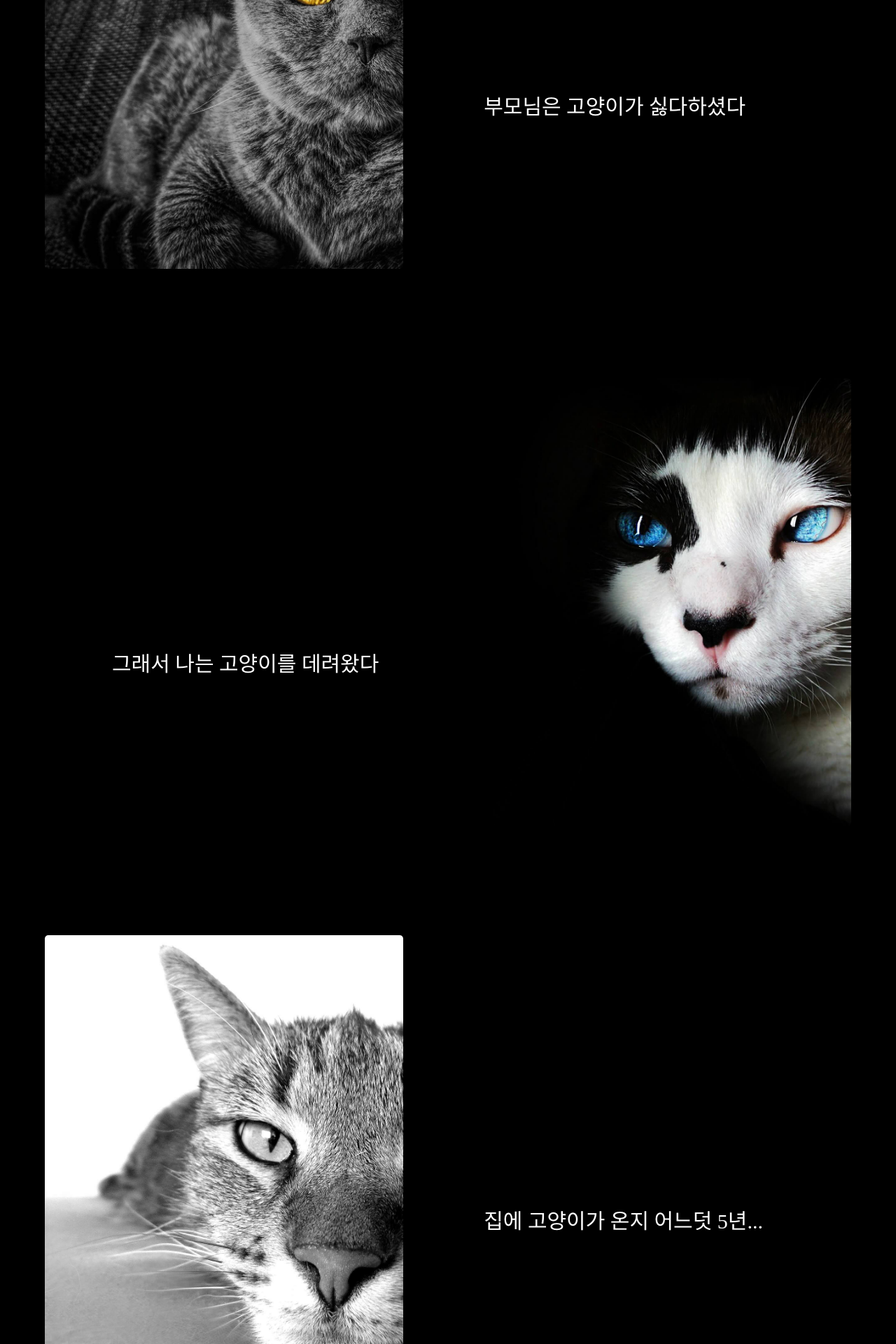
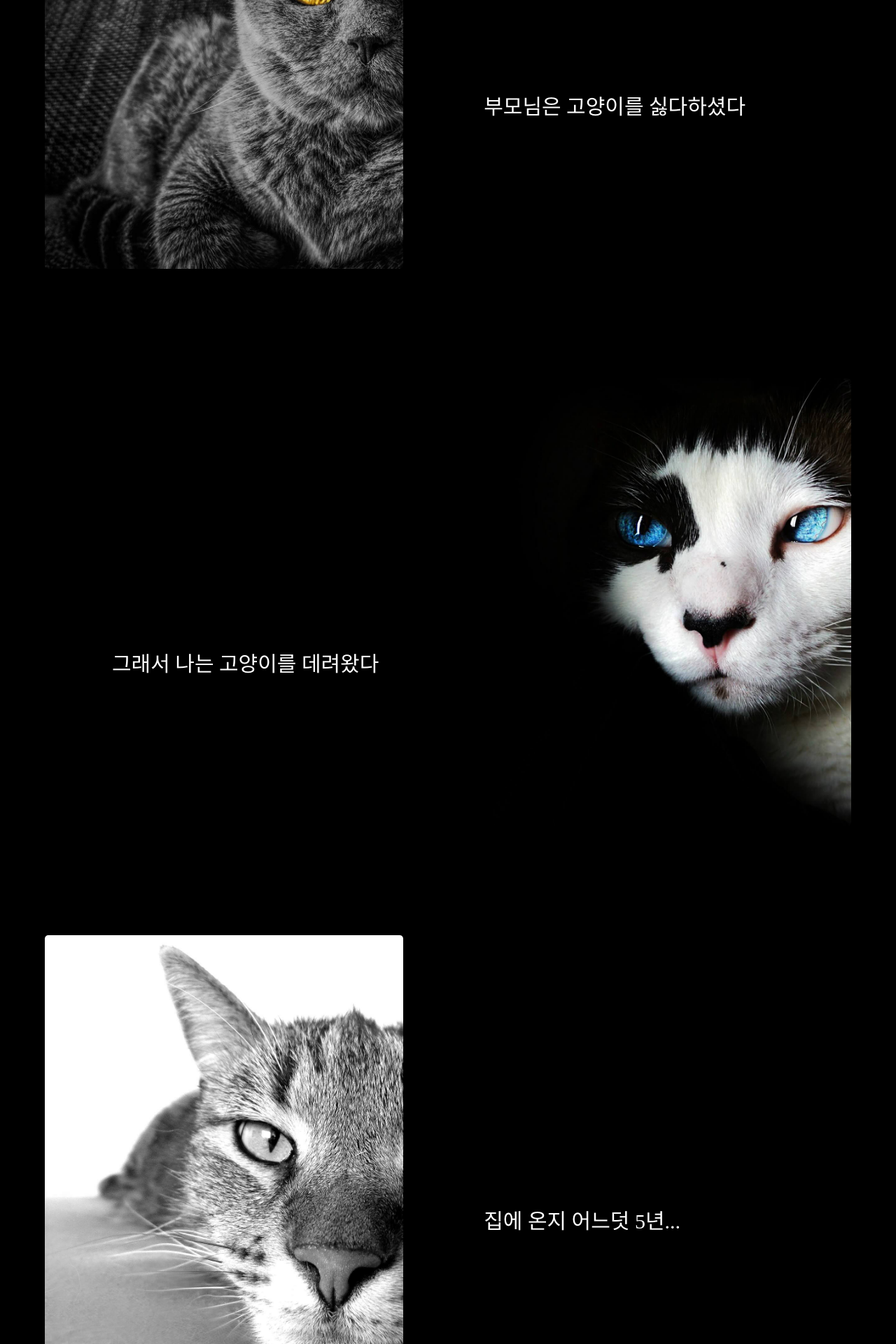
Before and after one commit to gildydtjd/Catworld, a React (Create React App) app: page / in a window 1280 px wide. Shown: the part 1120-3040 px from the top of the page at 70% size. Built offline with nearby package versions, Linux system fonts and the light colour scheme.

Commit message:
#main 수정

```diff
--- a/src/page/Main.js
+++ b/src/page/Main.js
@@ -66,7 +66,7 @@ function Main(props) {
         </div>
         <div className="sectionBox__right">
           <div className="sectionBox__right__info" {...animatedItem[2]}>
-            부모님은 고양이가 싫다하셨다
+            부모님은 고양이를 싫다하셨다
           </div>
         </div>
       </SectionBox>
@@ -86,7 +86,7 @@ function Main(props) {
         </div>
         <div className="sectionBox__right">
           <div className="sectionBox__right__info" {...animatedItem[6]}>
-            집에 고양이가 온지 어느덧 5년...
+            집에 온지 어느덧 5년...
           </div>
         </div>
       </SectionBox>
```
